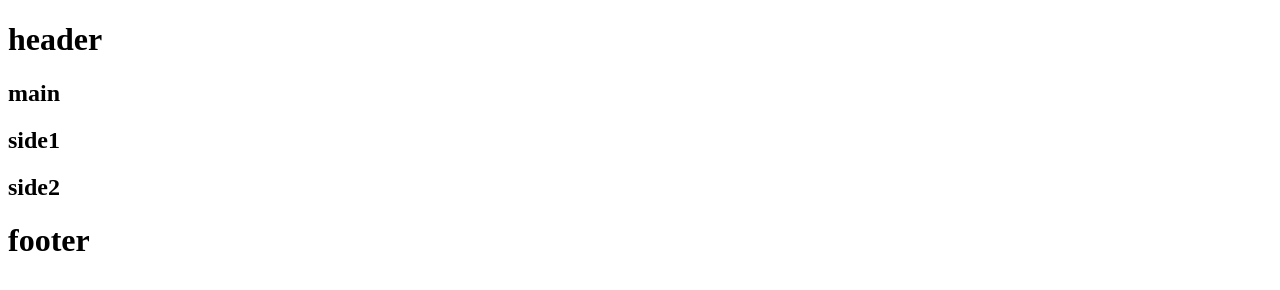
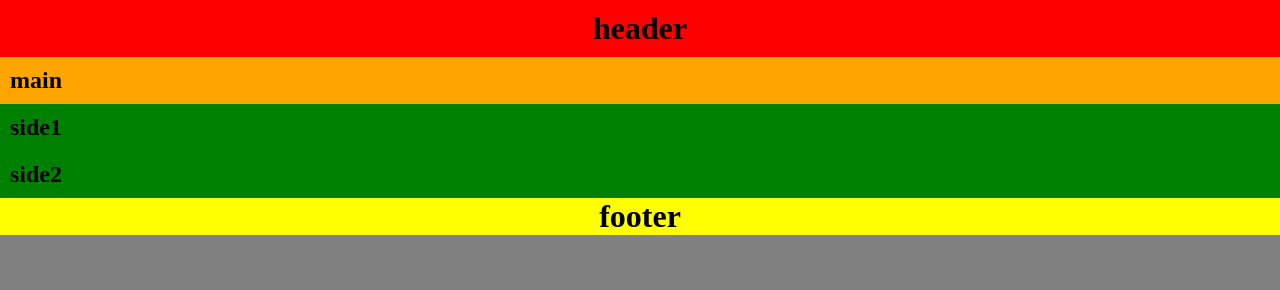
Before and after one commit to yuki-takamura/2016web1-10, a plain HTML site: page index.html in a window 1280 px wide. Drawn offline with Linux system fonts and the light colour scheme.

Commit message:
Update default.css

```diff
--- a/css/default.css
+++ b/css/default.css
@@ -1,2 +1,32 @@
 @charset "utf-8";
 @import url(http://fonts.googleapis.com/earlyaccess/notosansjapanese.css);
+
+*{
+  margin:0;
+  padding:0;
+}
+
+body{
+  background-color:gray;
+}
+
+header{
+  padding:10px;
+  text-align:center;
+  background-color:red;
+}
+
+section{
+  padding:10px;
+  background-color:orange;
+}
+aside{
+  padding:10px;
+  background-color:green;
+}
+
+footer{
+  paddiing:10px;
+  background-color:yellow;
+  text-align:center;
+}
```
